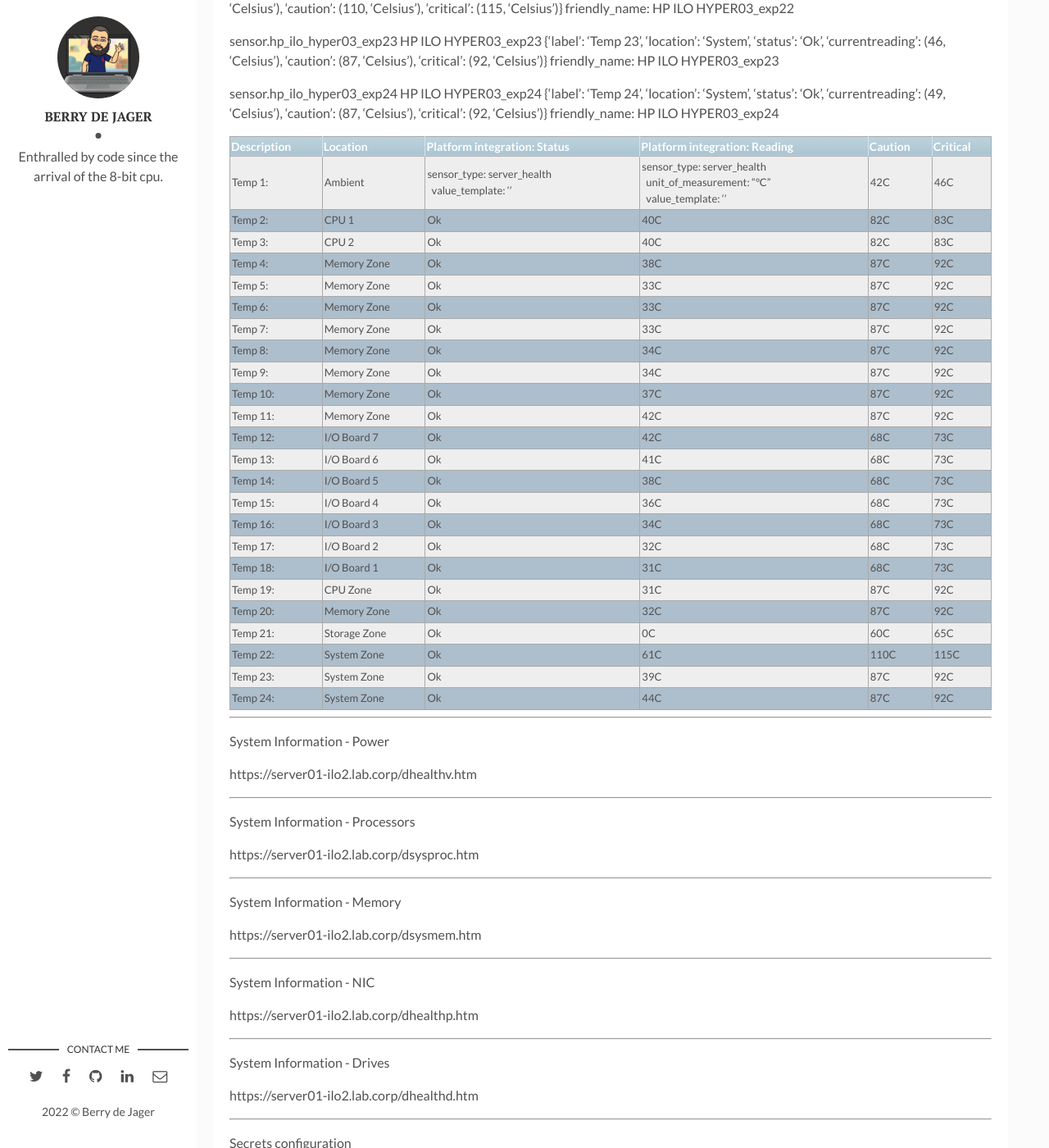
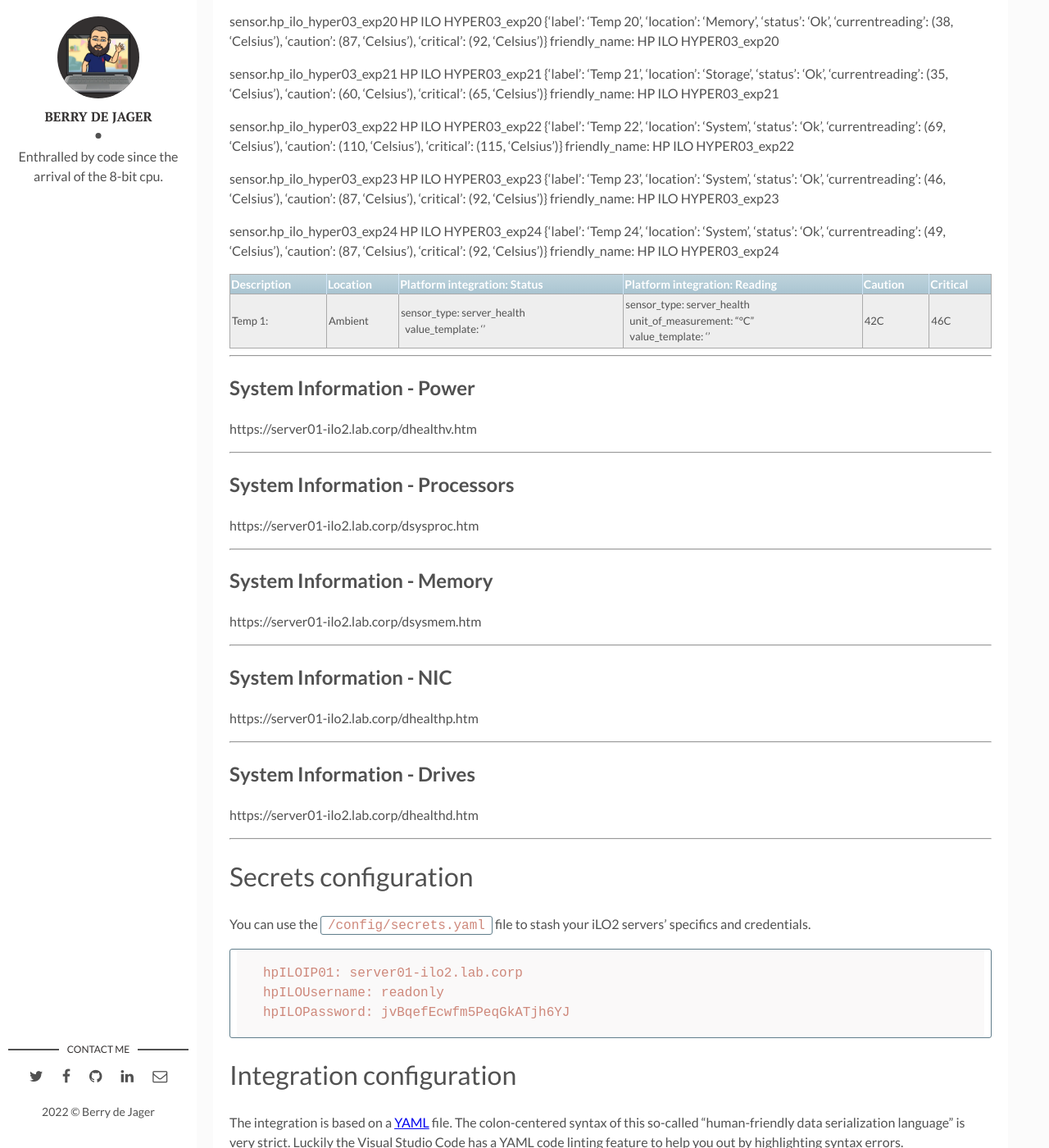
Before and after one commit to berrydejager/code, a Jekyll site: the page built from _posts/2022-04-26-Home-Assistant-iLO2.markdown, in a window 1280 px wide and 1400 px high, scrolled down 4315 px. Shown: the whole window at 82% size. Built offline with Jekyll 4.4.1, drawn with Linux system fonts in a browser that asks for light colours.

Commit message:
Update 2022-04-26-Home-Assistant-iLO2.markdown

````diff
--- a/_posts/2022-04-26-Home-Assistant-iLO2.markdown
+++ b/_posts/2022-04-26-Home-Assistant-iLO2.markdown
@@ -16,7 +16,7 @@ The result of this configure reflects the following, however, as always with Hom
 
 ![](/assets/img/HASS-iLO_overview.png)
 
-What to use?
+# What to use?
 
 For maximum functionality, I went for the Home Assistant OS (or Supervised), see; [Home Assistant installation methods](https://www.home-assistant.io/installation/#compare-installation-methods).
 
@@ -24,7 +24,7 @@ Benefits:
 * [Supervisor](https://www.home-assistant.io/integrations/hassio/)
 * [Studio Code Server](https://community.home-assistant.io/t/home-assistant-community-add-on-visual-studio-code/107863) add-on, web enabled editor with code linting.
 
-How to configure iLO integration
+# How to configure iLO integration
 
 Adding the [HP_iLO-integration](https://www.home-assistant.io/integrations/hp_ilo/) to your Home Assistent is easy-peasy.
 
@@ -34,7 +34,7 @@ I use the Studio Code Server add-on for the ease of altering the Home Assistant
 
 Please note that when using the latest iLO firmware you have to pay extra performance point, see my blog-post; [HP iLO2 extremely slow over HTTPS](https://code.berrydejager.com/HP-iLO2-extremely-slow-over-HTTPS/)
 
-Create specific accounts in he iLO2 interface
+## Create specific accounts in he iLO2 interface
 
 For the ease of configuration and not handing out the full access credentials to Home Assistant I opted to create separate accounts on the iLO interface for the handling of the HP_iLO requests.
 
@@ -44,7 +44,7 @@ Checking the sensors
 
 The hp_ilo integration details can be defined in the `configuration.yaml` under `monitored_variables` section.
 
-System Status - Summary
+## System Status - Summary
 
 
 The Summary on the System Status pages shows:
@@ -59,7 +59,7 @@ https://server01-ilo2.lab.corp/dqstat.htm
 
 ---
 
-System Information - Summary
+## System Information - Summary
 
 https://server01-ilo2.lab.corp/dhealth.htm
 
@@ -73,7 +73,7 @@ https://server01-ilo2.lab.corp/dhealth.htm
 
 ---
 
-System Information - Fans
+## System Information - Fans
 
 https://server01-ilo2.lab.corp/dhealthf.htm
 
@@ -85,7 +85,7 @@ https://server01-ilo2.lab.corp/dhealthf.htm
 | Fan 4: | System Zone |sensor_type: server_health<br />&nbsp;&nbsp;unit_of_measurement: "%"<br />&nbsp;&nbsp;value_template: '{{ ilo_data.fans["Fan 4"].status[0] }}' | sensor_type: server_health<br />&nbsp;&nbsp;unit_of_measurement: "%"<br />&nbsp;&nbsp;value_template: '{{ ilo_data.fans["Fan 4"].speed[0] }}' |
 ---
 
-System Information - Temperatures
+## System Information - Temperatures
 
 https://server01-ilo2.lab.corp/dhealtht.htm
 
@@ -208,59 +208,40 @@ sensor.hp_ilo_hyper03_exp24
 | Description | Location | Platform integration: Status | Platform integration: Reading | Caution | Critical |
 | --- | --- | --- | --- | --- | --- |
 | Temp 1: | Ambient | sensor_type: server_health<br />&nbsp;&nbsp;value_template: '{{ ilo_data.temperature["Temp 1"].status }}' | sensor_type: server_health<br />&nbsp;&nbsp;unit_of_measurement: "°C"<br />&nbsp;&nbsp;value_template: '{{ ilo_data.temperature["Temp 1"].currentreading[0] }}' | 42C | 46C |
-| Temp 2: | CPU 1 | Ok | 40C | 82C | 83C |
-| Temp 3: | CPU 2 | Ok | 40C | 82C | 83C |
-| Temp 4: | Memory Zone | Ok | 38C | 87C | 92C |
-| Temp 5: | Memory Zone | Ok | 33C | 87C | 92C |
-| Temp 6: | Memory Zone | Ok | 33C | 87C | 92C |
-| Temp 7: | Memory Zone | Ok | 33C | 87C | 92C |
-| Temp 8: | Memory Zone | Ok | 34C | 87C | 92C |
-| Temp 9: | Memory Zone | Ok | 34C | 87C | 92C |
-| Temp 10: | Memory Zone | Ok | 37C | 87C | 92C |
-| Temp 11: | Memory Zone | Ok | 42C | 87C | 92C |
-| Temp 12: | I/O Board 7 | Ok | 42C | 68C | 73C |
-| Temp 13: | I/O Board 6 | Ok | 41C | 68C | 73C |
-| Temp 14: | I/O Board 5 | Ok | 38C | 68C | 73C |
-| Temp 15: | I/O Board 4 | Ok | 36C | 68C | 73C |
-| Temp 16: | I/O Board 3 | Ok | 34C | 68C | 73C |
-| Temp 17: | I/O Board 2 | Ok | 32C | 68C | 73C |
-| Temp 18: | I/O Board 1 | Ok | 31C | 68C | 73C |
-| Temp 19: | CPU Zone | Ok | 31C | 87C | 92C |
-| Temp 20: | Memory Zone | Ok | 32C | 87C | 92C |
-| Temp 21: | Storage Zone | Ok | 0C | 60C | 65C |
-| Temp 22: | System Zone | Ok | 61C | 110C | 115C |
-| Temp 23: | System Zone | Ok | 39C | 87C | 92C |
-| Temp 24: | System Zone | Ok | 44C | 87C | 92C |
 
 ---
 
-System Information - Power
+## System Information - Power
 
 https://server01-ilo2.lab.corp/dhealthv.htm
 
 ---
-System Information - Processors
+
+## System Information - Processors
 
 https://server01-ilo2.lab.corp/dsysproc.htm
 
 ---
-System Information - Memory
+
+## System Information - Memory
 
 https://server01-ilo2.lab.corp/dsysmem.htm
 
 ---
-System Information - NIC
+
+## System Information - NIC
 
 https://server01-ilo2.lab.corp/dhealthp.htm
 
 ---
-System Information - Drives
+
+## System Information - Drives
 
 https://server01-ilo2.lab.corp/dhealthd.htm
 
 ---
 
-Secrets configuration
+# Secrets configuration
 
 You can use the `/config/secrets.yaml` file to stash your iLO2 servers' specifics and credentials.
 
@@ -341,7 +320,7 @@ sensor:
  value_template: '{{ ilo_data.temperature["Temp 3"].currentreading[0] }}'
 ```
 
-Lovelace card configuration
+# Lovelace card configuration
 
 Showing your harvested data into a card on the overview is the next step.
 
@@ -404,6 +383,6 @@ card:
  icon: mdi:fan
 ```
 
-Home work / Reference information
+# Home work / Reference information
 
 [HP iLO2 Scripting and Command Line Guide](./assets/pdf/HP ilo 2 Scripting and Command Line Guide.pdf)
````
Also changed, not shown: other parts of _posts/2022-04-26-Home-Assistant-iLO2.markdown (+1 -3 lines).
